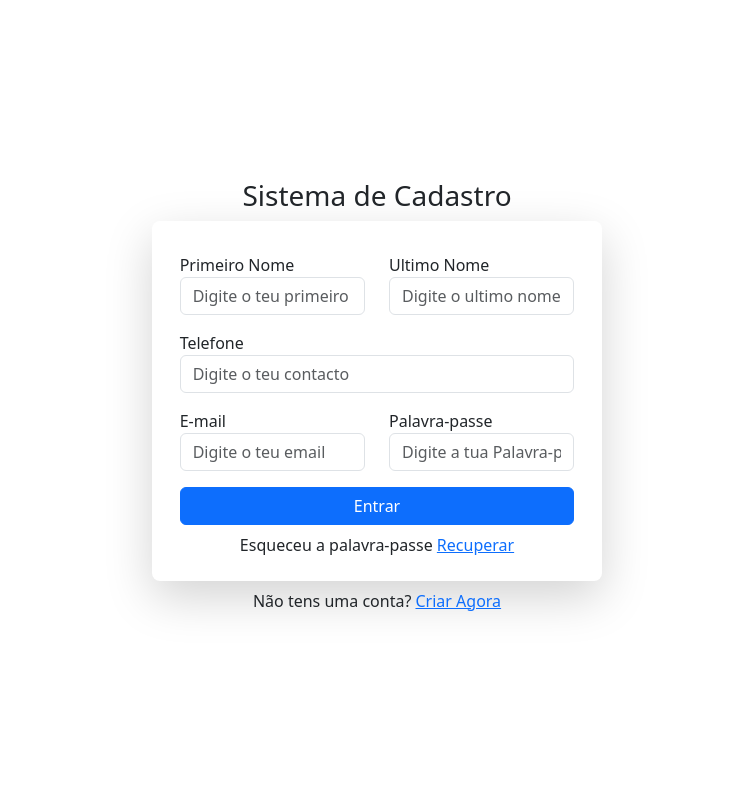
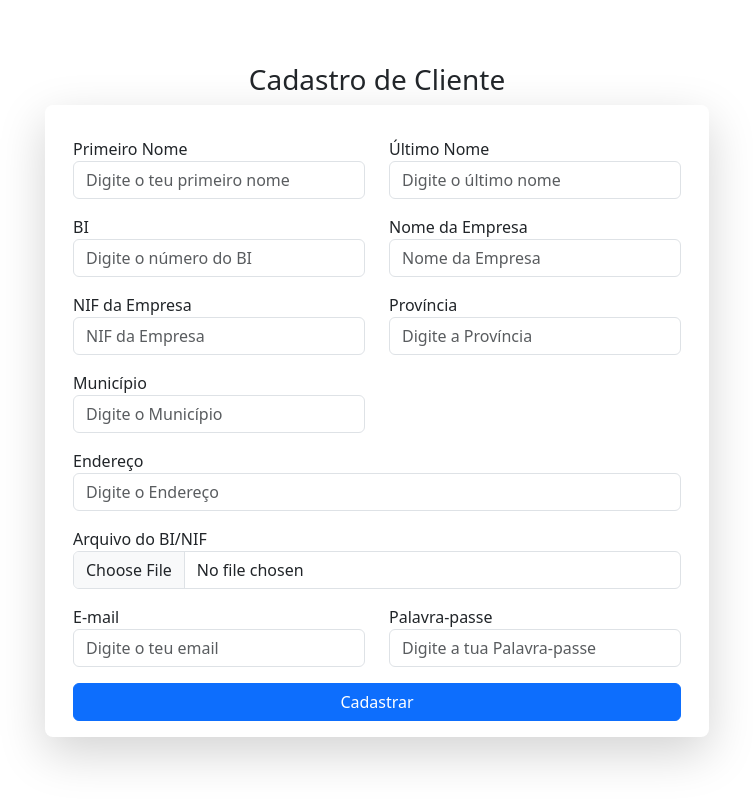
Before and after one commit to joaoajalexandre/webhost, a PHP site: page /cadastrar.php in a window 1280 px wide. Shown: the whole page, without its empty margins (263-1016 px from the left). Run offline with PHP 8.4, Linux system fonts and the light colour scheme.

Commit message:
cadastro

```diff
--- a/cadastrar.php
+++ b/cadastrar.php
@@ -1,85 +1,78 @@
-<?php
-	include("conexao.php");
-	if(isset($_POST['btnLogin'])){
-		if (empty($_POST['email']) OR empty($_POST['passe'])) {
-			echo "<script>alert('Use o teu e-mail e palavra-passe cadastrado para fazer login!')</script>";
-		}
-		else{
-			$email = $_POST['email'];
-			$passe = md5($_POST['passe']);
-			$cmd = "SELECT * FROM tb_cliente WHERE email = '$email' AND passe = '$passe' ";
-			$loginExec = $conexao->query($cmd);
-			if ($loginExec->num_rows > 0) {
-
-				$logado = $loginExec->fetch_assoc();
-
-				if (!isset($_SESSION['logado'])) {
-					session_start();
-				}
-
-				$_SESSION['logado']['id_usuario'] = $logado['id_usuario'];
-				$_SESSION['logado']['nome'] = $logado['nome'];
-				$_SESSION['logado']['email'] = $logado['email'];
-
-			}
-			else{
-				echo "<script>alert('Credenciais invalida, verifica e tente novamente!')</script>";
-			}
-		}
-
-	}
-
- ?>
 <!DOCTYPE html>
 <html>
 <head>
 	<meta charset="utf-8">
 	<meta name="viewport" content="width=device-width, initial-scale=1">
-	<title>Pagina de Login</title>
+	<title>Cadastro de Cliente</title>
     <!-- Bootstrap CSS -->
     <link href="https://cdn.jsdelivr.net/npm/bootstrap@5.3.0/dist/css/bootstrap.min.css" rel="stylesheet">
     <link rel="stylesheet" type="text/css" href="css/bootstrap.css">
     <link rel="stylesheet" type="text/css" href="css/style.css">
-    <style type="text/css">
-    	body main.login{
-
-    	}
-    </style>
 </head>
-<body class="login d-flex align-items-center justify-content-center vh-100">
-	<main class="col-lg-4 m-auto">
-		<form method="post" class="">
-			<h1 class="h3 text-center">Sistema de Cadastro</h1>
+<body class="d-flex align-items-center justify-content-center vh-100">
+	<main class="col-lg-6 m-auto">
+		<form method="post" action="processar_cadastro.php" enctype="multipart/form-data">
+			<h1 class="h3 text-center">Cadastro de Cliente</h1>
 			<div class="row p-3 rounded-3 shadow-lg">
 				<div class="col-sm-6 mt-3">
 					<label>Primeiro Nome</label>
-					<input type="email" name="email" placeholder="Digite o teu primeiro nome" class="form-control">
+					<input type="text" name="nome" placeholder="Digite o teu primeiro nome" class="form-control" required>
 				</div>
 
 				<div class="col-sm-6 mt-3">
-					<label>Ultimo Nome</label>
-					<input type="email" name="email" placeholder="Digite o ultimo nome" class="form-control">
+					<label>Último Nome</label>
+					<input type="text" name="sobrenome" placeholder="Digite o último nome" class="form-control" required>
+				</div>
+
+				<div class="col-sm-6 mt-3">
+					<label>BI</label>
+					<input type="text" name="bi" placeholder="Digite o número do BI" class="form-control" required>
+				</div>
+
+				<div class="col-sm-6 mt-3">
+					<label>Nome da Empresa</label>
+					<input type="text" name="nome_empresa" placeholder="Nome da Empresa" class="form-control" required>
+				</div>
+
+				<div class="col-sm-6 mt-3">
+					<label>NIF da Empresa</label>
+					<input type="text" name="nif_empresa" placeholder="NIF da Empresa" class="form-control" required>
+				</div>
+
+				<div class="col-sm-6 mt-3">
+					<label>Província</label>
+					<input type="text" name="provincia" placeholder="Digite a Província" class="form-control" required>
+				</div>
+
+				<div class="col-sm-6 mt-3">
+					<label>Município</label>
+					<input type="text" name="municipio" placeholder="Digite o Município" class="form-control" required>
 				</div>
 
 				<div class="col-sm-12 mt-3">
-					<label>Telefone</label>
-					<input type="text" name="telefone" placeholder="Digite o teu contacto" class="form-control">
+					<label>Endereço</label>
+					<input type="text" name="endereco" placeholder="Digite o Endereço" class="form-control" required>
+				</div>
+
+				<div class="col-sm-12 mt-3">
+					<label>Arquivo do BI/NIF</label>
+					<input type="file" name="arquivo_bi_nif" class="form-control" required>
 				</div>
 
 				<div class="col-sm-6 mt-3">
 					<label>E-mail</label>
-					<input type="email" name="email" placeholder="Digite o teu email" class="form-control">
+					<input type="email" name="email" placeholder="Digite o teu email" class="form-control" required>
 				</div>
+
 				<div class="col-sm-6 mt-3">
 					<label>Palavra-passe</label>
-					<input type="password" name="passe" placeholder="Digite a tua Palavra-passe" class="form-control">
+					<input type="password" name="passe" placeholder="Digite a tua Palavra-passe" class="form-control" required>
 				</div>
+
 				<div class="col-sm-12 mt-3">
-					<input type="submit" name="btnLogin" value="Entrar" class="btn btn-primary w-100">
+					<input type="submit" name="btnCadastrar" value="Cadastrar" class="btn btn-primary w-100">
 				</div>
-				<p class="my-2 text-center">Esqueceu a palavra-passe <a href="recuperar.php">Recuperar</a></p>
 			</div>
-				<p class="my-2 text-center">Não tens uma conta? <a href="cadstrar.php">Criar Agora</a></p>
 		</form>
 	</main>
 
--- a/carrinho.php
+++ b/carrinho.php
@@ -1,5 +1,7 @@
 <?php
 session_start();
+
+
 
 // Remover item do carrinho
 if (isset($_GET['remover'])) {
--- a/contactos.php
+++ b/contactos.php
@@ -1,7 +1,7 @@
 <?php
 session_start();
 
-
+$usuario_id=$_SESSION['id_usuario'];
 ?>
 <!DOCTYPE html>
 <html lang="pt-pt">
@@ -19,7 +19,7 @@ session_start();
 include("header.php");
 ?>
     <section class="topo">
-        <div class="container-fluid"></div>
+        <h1>Contactos</h1>
     </section>
     <section class="py-3">
         <div class="container">
--- a/css/style.css
+++ b/css/style.css
@@ -14,6 +14,11 @@
     background-image: url("../img/fundo.jpg");
     background-repeat: no-repeat;
     background-position: center;
+    display: flex;
+    justify-content: center;
+    align-items: center;
+    text-align: center;
+    color: #fff;
 }
 
 
```
Also changed, not shown: processar_cadastro.php (added, +33 -0 lines).
